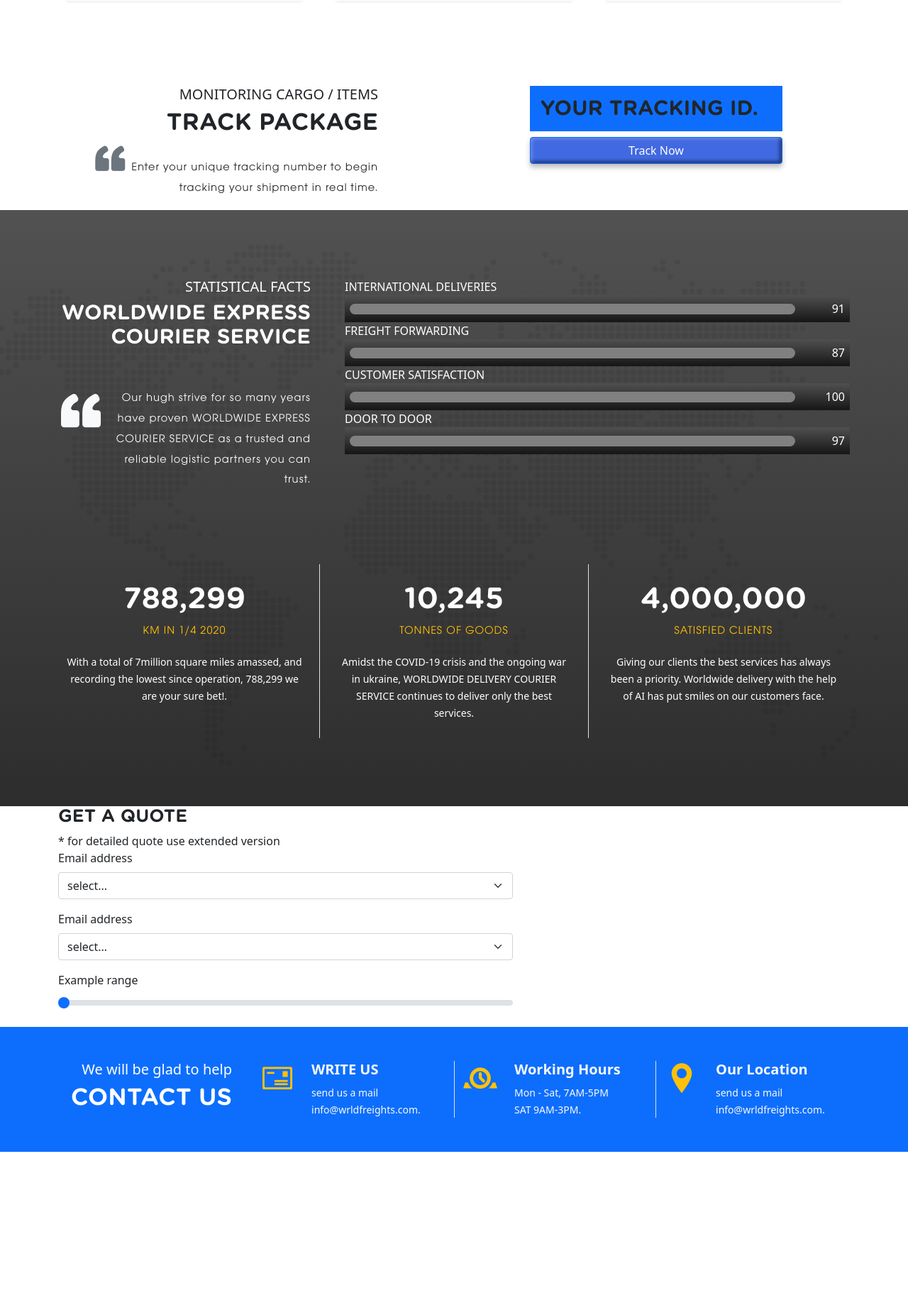
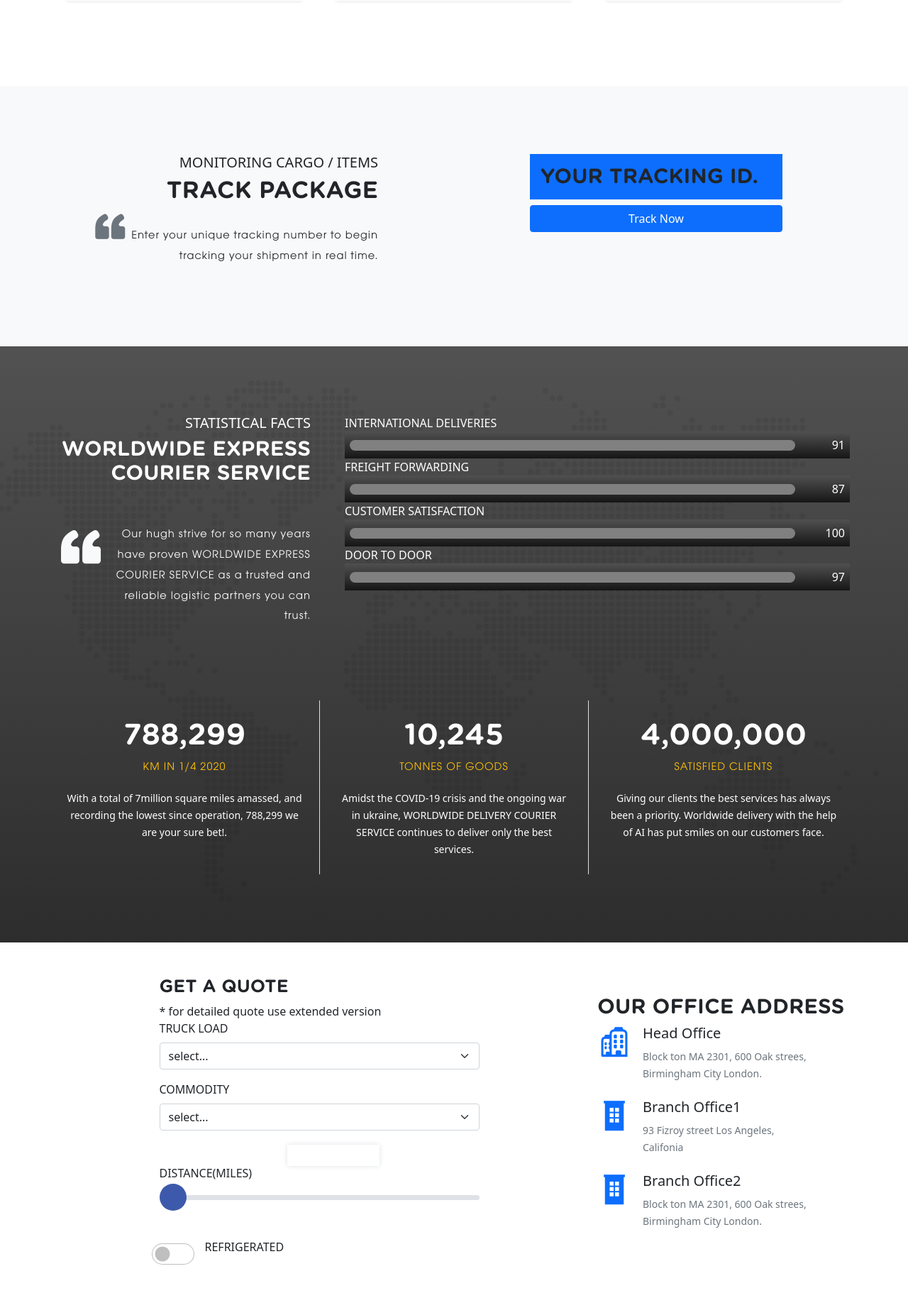
Before and after one commit to ndmichael/worlddeliveries, a Django app: page / in a window 1280 px wide. Shown: the part 3267-5096 px from the top of the page at 71% size. Before the commit the page ends 4890 px from the top, so only its background shows below. Run offline with Django 4.2, Linux system fonts and the light colour scheme; some libraries are stand-ins or nearby versions.

Commit message:
wrote the quote form

```diff
--- a/shipment/static/shipment/css/main.css
+++ b/shipment/static/shipment/css/main.css
@@ -49,6 +49,56 @@
         background-image: linear-gradient(rgb(darkblue), #3d59ab);
     }
 
+    #slider1 {
+        appearance: none;
+        -webkit-appearance: none;
+        -moz-appearance: none;
+        width: 100%;
+        height: 7px;
+        outline: none;
+        background: #dee2e6;
+        border-radius: 3px;
+        cursor: pointer;
+    }
+
+    #slider1::-webkit-slider-thumb {
+        -webkit-appearance: none;
+        width: 38px;
+        height: 38px;
+        cursor: pointer;
+        position: relative;
+        z-index: 3;
+        border-radius: 50%;
+        background-color: #3d59ab;
+    }
+
+    #slider1::-moz-range-thumb {
+        -moz-appearance: none;
+        width: 38px;
+        height: 38px;
+        cursor: pointer;
+        position: relative;
+        z-index: 3;
+        border-radius: 50%;
+        background-color: #3d59ab;
+    }
+
+    #selectValue {
+        position: absolute;
+        top: -30px;
+        left: 40%;
+        transform: translate(-40%);
+        display: flex;
+        justify-content: center;
+        align-items: center;
+        box-shadow: 0 0 7px #dee2e6;
+        text-align: center;
+        height: 30px;
+        width: 130px;
+        z-index: 100;
+        transform: translate(0, 2px);
+    }
+
     .carousel-item>img {
         height: 100vh;
         object-fit: cover;
@@ -68,12 +118,6 @@
         font-size: 22px;
         font-weight: 400;
         text-shadow: 2px 2px 2px black;
-    }
-
-    .btn-primary {
-        background: #4169e1;
-        border-radius: 22, 5px;
-        box-shadow: 0px 5px 7px rgba(0, 0, 0, 0.25), inset 2px 2px 5px rgba(255, 255, 255, 0.25), inset -3px -3px 5px rgba(0, 0, 0, 0.5);
     }
 
     .navbar-light {
@@ -100,7 +144,6 @@
         display: inline-block;
         height: auto;
         background: white;
-        color: #3d59ab;
         box-shadow: 0 3px 15px rgba(0, 0, 0, 0.2);
     }
 
@@ -179,6 +222,10 @@
         background-attachment: fixed;
     }
 
+    #track {
+        padding: 6em 20px;
+    }
+
     h1,
     h2,
     h3,
--- a/shipment/static/shipment/js/main.js
+++ b/shipment/static/shipment/js/main.js
@@ -28,4 +28,13 @@ window.addEventListener('scroll', () => {
     else {
         hideProgress();
     }
-})
+});
+
+var slider = document.getElementById("slider1");
+var selector = document.getElementById("selectValue");
+// selector.innerHTML = slider.value;
+console.log("slider" + slider.value)
+
+slider.oninput = function () {
+    selector.innerHTML = this.value;
+}
--- a/shipment/templates/base.html
+++ b/shipment/templates/base.html
@@ -65,7 +65,7 @@
                         <a class="nav-link" aria-current="page" href="{% url 'shipment_index' %}">Home</a>
                     </li>
                     <li class="nav-item">
-                        <a class="nav-link" href="{% url 'shipment_track' %}">Track Shipment</a>
+                        <a class="nav-link" href="#track">Track Shipment</a>
                     </li>
                     <li class="nav-item">
                         <a class="nav-link" href="#about">About Us</a>
@@ -74,10 +74,10 @@
                         <a class="nav-link" href="#services">Services</a>
                     </li>
                     <li class="nav-item">
-                        <a class="nav-link" href="#">Get A Quote</a>
+                        <a class="nav-link" href="#quote">Get A Quote</a>
                     </li>
                     <li class="nav-item">
-                        <a class="nav-link" href="">
+                        <a class="nav-link" href="#footer">
                             Contact Us
                         </a>
                     </li>
@@ -89,7 +89,7 @@
     {% block content %} {% endblock content %}
 
 
-    <footer class="bg-primary text-white py-5">
+    <footer id="footer" class="bg-primary text-white py-5">
         <div class=" container">
             <div class="row">
                 <div class="col-12 col-md-3 text-end">
--- a/shipment/templates/shipment/index.html
+++ b/shipment/templates/shipment/index.html
@@ -51,12 +51,12 @@
                 </p>
                 <div class="pt-4 animate__animated animate__fadeInUp animate__delay-1s">
                     <span>
-                        <a href="#" class="btn btn-primary">
+                        <a href="#" class="btn btn-primary shadow">
                             ABOUT US
                         </a>
                     </span>
                     <span>
-                        <a href="#" class="btn btn-dark">
+                        <a href="#" class="btn btn-dark shadow">
                             TRACK SHIPMENT
                         </a>
                     </span>
@@ -75,12 +75,12 @@
                 </p>
                 <div class="pt-4 animate__animated animate__fadeInUp animate__delay-1s">
                     <span>
-                        <a href="#" class="btn btn-primary">
+                        <a href="#" class="btn btn-primary shadow">
                             TRACK SHIPMENT
                         </a>
                     </span>
                     <span>
-                        <a href="#" class="btn btn-dark">
+                        <a href="#" class="btn btn-dark shadow">
                             GET A QUOTE
                         </a>
                     </span>
@@ -315,7 +315,7 @@
     </div>
 </section>
 
-<section>
+<section id="track" class="bg-light">
     <div class="container">
         <section class="row">
             <div class="col-12 col-md-5">
@@ -448,17 +448,17 @@
 </section>
 <!-- END OF STATISTIC SECTION-->
 
-<section>
+<section class="py-5">
     <div class="container">
         <section class="row">
-            <div class="col-12 col-md-7">
+            <div class="col-12 col-md-5 mx-auto">
                 <div>
                     <h4>GET A QUOTE</h4>
                     <span>*</span> for detailed quote use extended version
 
                     <form action="">
                         <div class="mb-3">
-                            <label for="exampleFormControlInput1" class="form-label">Email address</label>
+                            <label for="exampleFormControlInput1" class="form-label">TRUCK LOAD</label>
                             <select class="form-select" aria-label="Default select example">
                                 <option selected>select...</option>
                                 <option value="20"><b>20ft</b></option>
@@ -469,7 +469,7 @@
                         </div>
 
                         <div class="mb-3">
-                            <label for="exampleFormControlInput1" class="form-label">Email address</label>
+                            <label for="exampleFormControlInput1" class="form-label">COMMODITY</label>
                             <select class="form-select" aria-label="Default select example">
                                 <option selected>select...</option>
                                 <option value="geenral">General</option>
@@ -480,12 +480,58 @@
                                 </option>
                             </select>
                         </div>
-                        <div class="mb-3">
-                            <label for="customRange1" class="form-label">Example
-                                range</label>
-                            <input type="range" min="0" max="5000" value="0" class="form-range" id="customRange1">
+                        <div class="mt-5" style="position: relative;">
+                            <label for="slider1" class="form-label">
+                                DISTANCE(MILES)
+                            </label>
+                            <input type="range" min="0" max="5000" value="0" class="range" id="slider1">
+                            <div id="selectValue"></div>
                         </div>
+                        <div class="mt-5">
+                            <div class="ms-4 form-check form-switch">
+                                <input type="checkbox" class="form-check-input" id="flexSwitchCheckDefault" style="font-size: 30px;" />
+                                <label for="flexSwitchCheckDefault">REFRIGERATED</label>
+                            </div>
+                        </div>
+
                     </form>
+                </div>
+            </div>
+            <!-- end of top column -->
+            <div class="col-12 col-md-4 align-self-center">
+                <div>
+                    <h3>OUR OFFICE ADDRESS</h3>
+                    <div class=" d-flex mb-4">
+                        <i class=" icofont icofont-building-alt icofont-3x text-primary"></i>
+                        <span class="ps-3">
+                            <h5>Head Office</h5>
+                            <small class="text-muted">
+                                Block ton MA 2301, 600 Oak strees, Birmingham
+                                City London.
+                            </small>
+                        </span>
+                    </div>
+                    <div class=" d-flex mb-4">
+                        <i class=" icofont icofont-building icofont-3x text-primary"></i>
+                        <span class="ps-3">
+                            <h5>Branch Office1</h5>
+                            <small class="text-muted">
+                                93 Fizroy street Los Angeles,
+                                <br>
+                                Califonia
+                            </small>
+                        </span>
+                    </div>
+                    <div class=" d-flex mb-4">
+                        <i class=" icofont icofont-building icofont-3x text-primary"></i>
+                        <span class="ps-3">
+                            <h5>Branch Office2</h5>
+                            <small class="text-muted">
+                                Block ton MA 2301, 600 Oak strees, Birmingham
+                                City London.
+                            </small>
+                        </span>
+                    </div>
                 </div>
             </div>
         </section>
```
